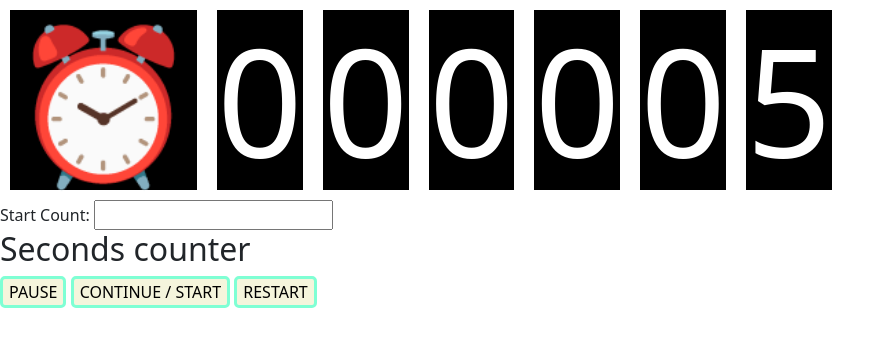
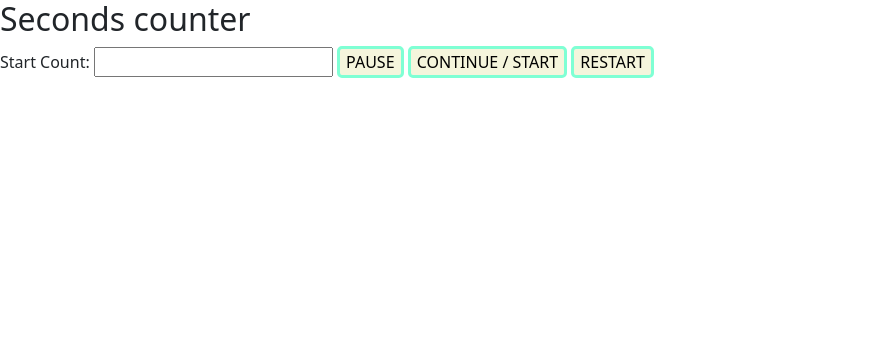
Before and after one commit to ViviRodri2010/contReact, a React app: page template.html in a window 1280 px wide. Shown: the whole page, without its empty margins (0-895 px from the left). Built offline with nearby package versions, Linux system fonts and the light colour scheme.

Commit message:
Crear contador

```diff
--- a/template.html
+++ b/template.html
@@ -10,10 +10,10 @@
 
     </head>
     <body>
+        <h2>Seconds counter</h2
         <div id="app"></div>
         <label for="startCount">Start Count: </label>
         <input type="number" id="startCount">
-        <h2>Seconds counter</h2>
         <button id="pause">PAUSE</button>
         <button id="continue">CONTINUE / START</button>
         <button id="restart">RESTART</button>
```
